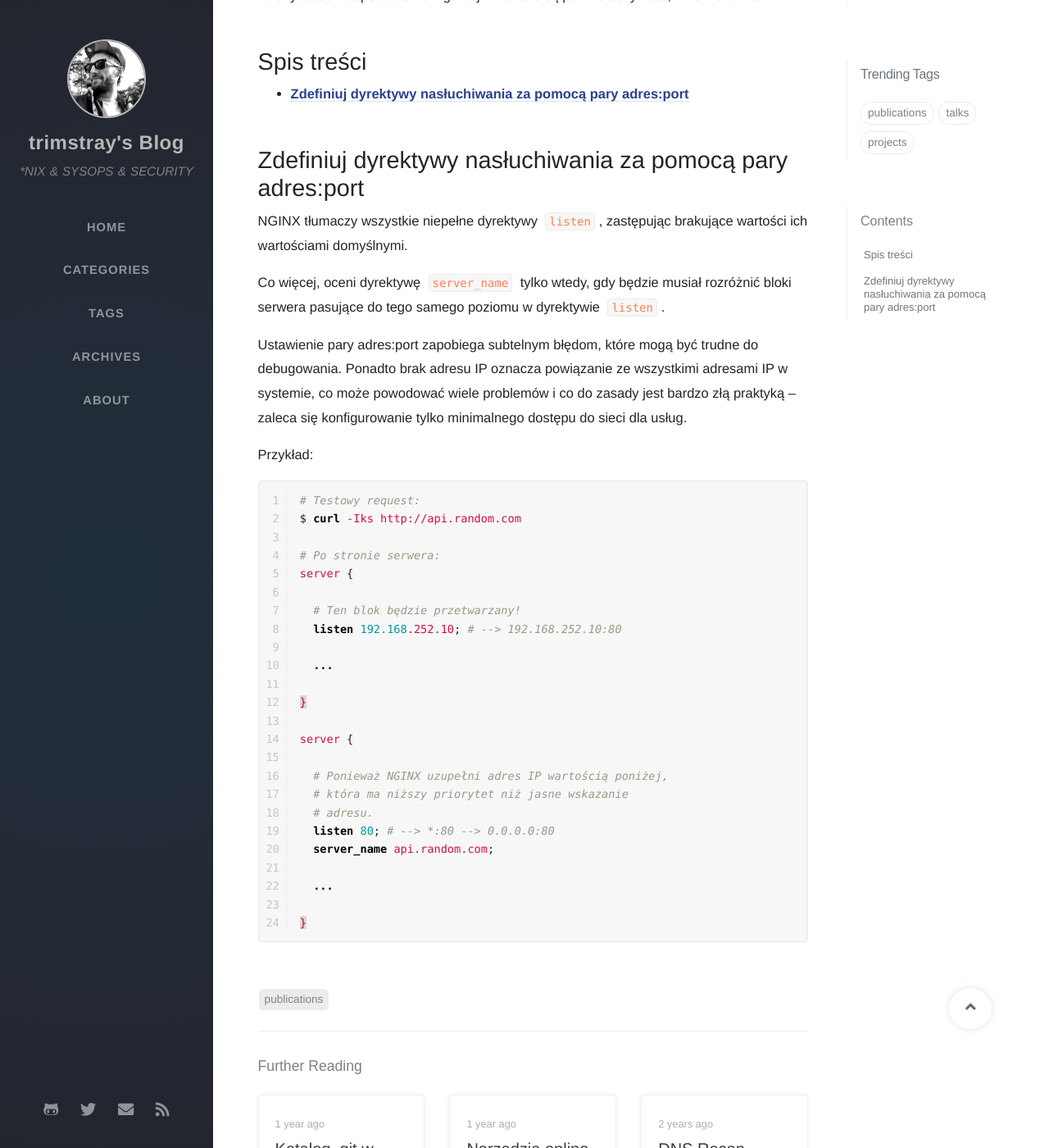
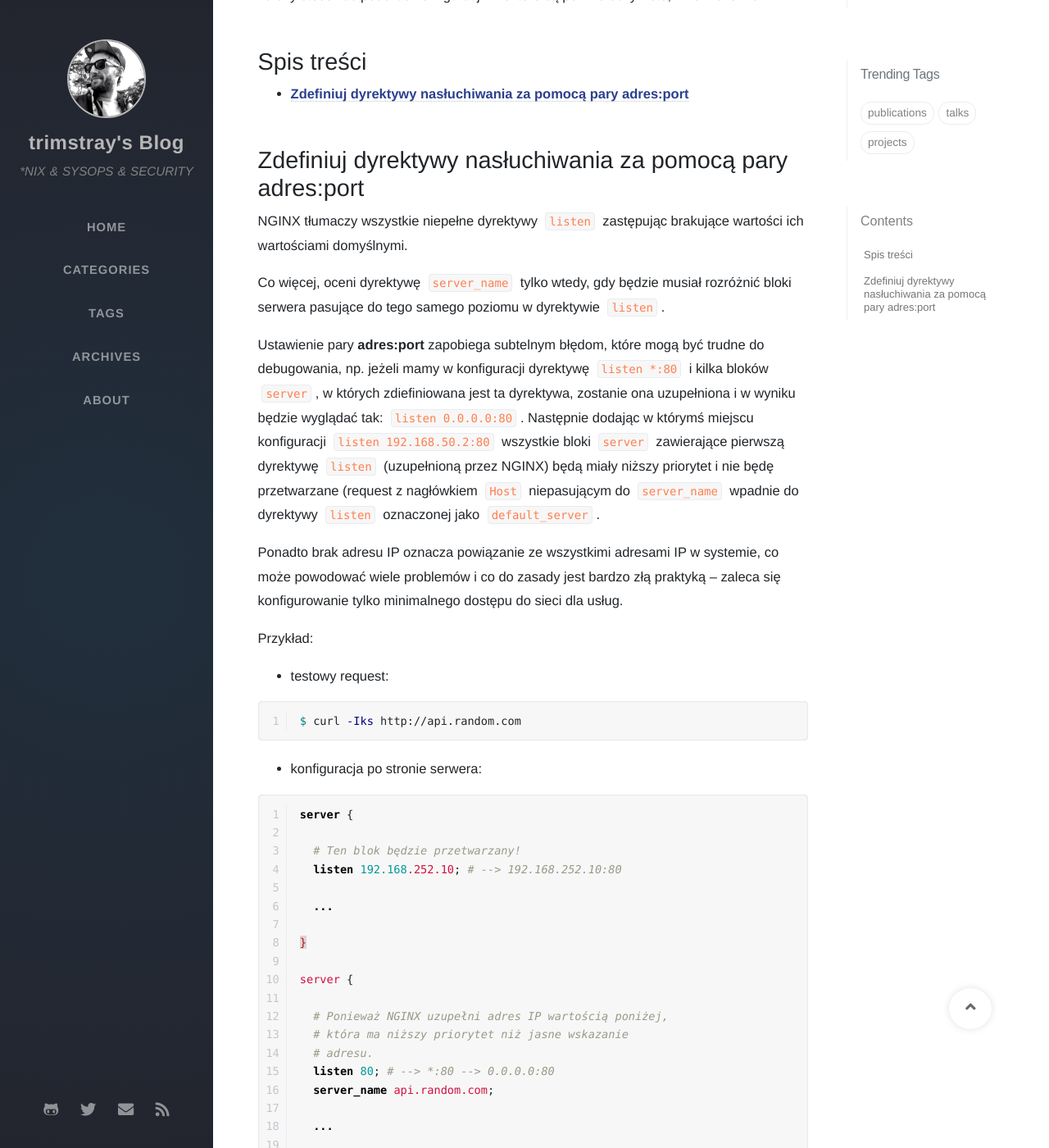
Before and after one commit to adityavs/trimstray.github.io, a Jekyll site: the page built from _posts/2019-06-22-nginx_10_kluczowych_zasad.md, in a window 1280 px wide and 1400 px high, scrolled down 278 px. Shown: the whole window at 82% size. Built offline with Jekyll 4.4.1, drawn with Linux system fonts in a browser that asks for light colours; nearby versions of some CDN libraries; some web fonts are replaced; comment, search, counter and statistics services are not loaded.

Commit message:
update post - signed-off-by: trimstray <trimstray@gmail.com>

````diff
--- a/_posts/2019-06-22-nginx_10_kluczowych_zasad.md
+++ b/_posts/2019-06-22-nginx_10_kluczowych_zasad.md
@@ -18,19 +18,25 @@ Istnieje wiele rzeczy, które możesz zrobić, aby ulepszyć konfigurację serwe
 
 # Zdefiniuj dyrektywy nasłuchiwania za pomocą pary adres:port
 
-NGINX tłumaczy wszystkie niepełne dyrektywy `listen`, zastępując brakujące wartości ich wartościami domyślnymi.
+NGINX tłumaczy wszystkie niepełne dyrektywy `listen` zastępując brakujące wartości ich wartościami domyślnymi.
 
 Co więcej, oceni dyrektywę `server_name` tylko wtedy, gdy będzie musiał rozróżnić bloki serwera pasujące do tego samego poziomu w dyrektywie `listen`.
 
-Ustawienie pary adres:port zapobiega subtelnym błędom, które mogą być trudne do debugowania. Ponadto brak adresu IP oznacza powiązanie ze wszystkimi adresami IP w systemie, co może powodować wiele problemów i co do zasady jest bardzo złą praktyką – zaleca się konfigurowanie tylko minimalnego dostępu do sieci dla usług.
+Ustawienie pary **adres:port** zapobiega subtelnym błędom, które mogą być trudne do debugowania, np. jeżeli mamy w konfiguracji dyrektywę `listen *:80` i kilka bloków `server`, w których zdiefiniowana jest ta dyrektywa, zostanie ona uzupełniona i w wyniku będzie wyglądać tak: `listen 0.0.0.0:80`. Następnie dodając w którymś miejscu konfiguracji `listen 192.168.50.2:80` wszystkie bloki `server` zawierające pierwszą dyrektywę `listen` (uzupełnioną przez NGINX) będą miały niższy priorytet i nie będę przetwarzane (request z nagłówkiem `Host` niepasującym do `server_name` wpadnie do dyrektywy `listen` oznaczonej jako `default_server`.
+
+Ponadto brak adresu IP oznacza powiązanie ze wszystkimi adresami IP w systemie, co może powodować wiele problemów i co do zasady jest bardzo złą praktyką – zaleca się konfigurowanie tylko minimalnego dostępu do sieci dla usług.
 
 Przykład:
 
+- testowy request:
+
+```bash
+$ curl -Iks http://api.random.com
+```
+
+- konfiguracja po stronie serwera:
+
 ```nginx
-# Testowy request:
-$ curl -Iks http://api.random.com
-
-# Po stronie serwera:
 server {
 
   # Ten blok będzie przetwarzany!
````
